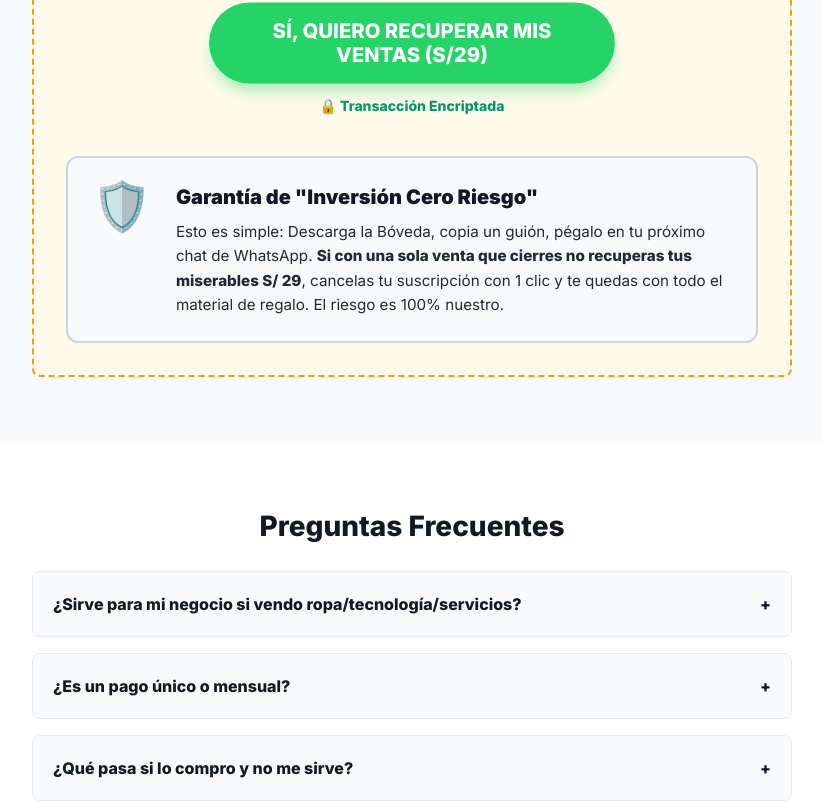
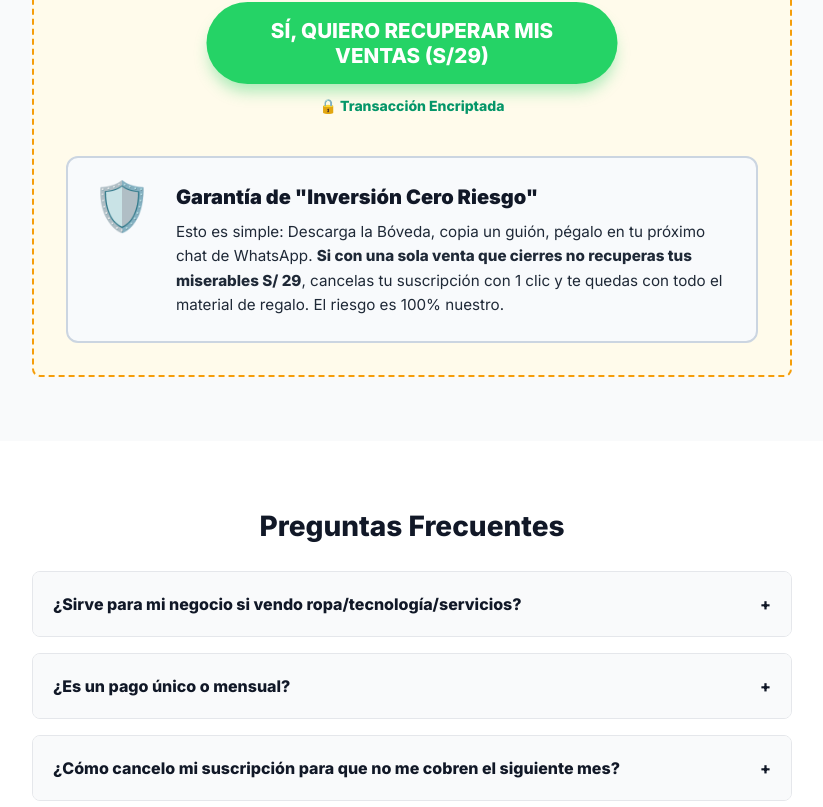
Before and after one commit to thequantpartners/boveda, a React (Vite) app in the folder apps/landing/: page / in a window 1280 px wide. Shown: the part 1990-2797 px from the top of the page, without its empty margins (228-1051 px from the left). Built offline with nearby package versions, Linux system fonts and the light colour scheme.

Commit message:
feat: add detailed FAQs for cancellation and refunds

```diff
--- a/apps/landing/src/App.jsx
+++ b/apps/landing/src/App.jsx
@@ -210,8 +210,16 @@ function LandingPage() {
       a: "Es una suscripción de S/29 al mes porque CADA MES subimos nuevos guiones adaptados a las campañas de Perú (Día de la Madre, Cyber, Navidad, etc.). Pero no hay amarres, puedes cancelar al primer mes con un clic si quieres."
     },
     {
-      q: "¿Qué pasa si lo compro y no me sirve?",
-      a: "Tienes garantía incondicional. Si aplicas los guiones y sientes que no te sirvieron, cancelas tu suscripción con un clic y te quedas con todo lo que descargaste. Cero riesgo."
+      q: "¿Cómo cancelo mi suscripción para que no me cobren el siguiente mes?",
+      a: "Es facilísimo y no dependes de nosotros. Solo entras a tu app de Mercado Pago, vas a 'Suscripciones', seleccionas este plan y le das a 'Cancelar'. Listo, no se te volverá a cobrar ni un centavo."
+    },
+    {
+      q: "¿Cómo funciona exactamente la garantía y el reembolso?",
+      a: "Si aplicas los guiones y sientes que no te ayudaron a recuperar ni una sola venta, escríbenos a devoluciones@thequantpartners.com. Te devolveremos el 100% de tus S/ 29 directamente a tu cuenta de Mercado Pago sin preguntas. Y los archivos que descargaste te los quedas como regalo."
+    },
+    {
+      q: "¿Tengo que instalar alguna app o software complicado?",
+      a: "Cero tecnología. Al comprar, te damos el link a una carpeta de Google Drive. Puedes abrir los documentos desde tu celular, copiar el texto y pegarlo directamente en el chat de tu cliente en WhatsApp."
     }
   ];
 
```
